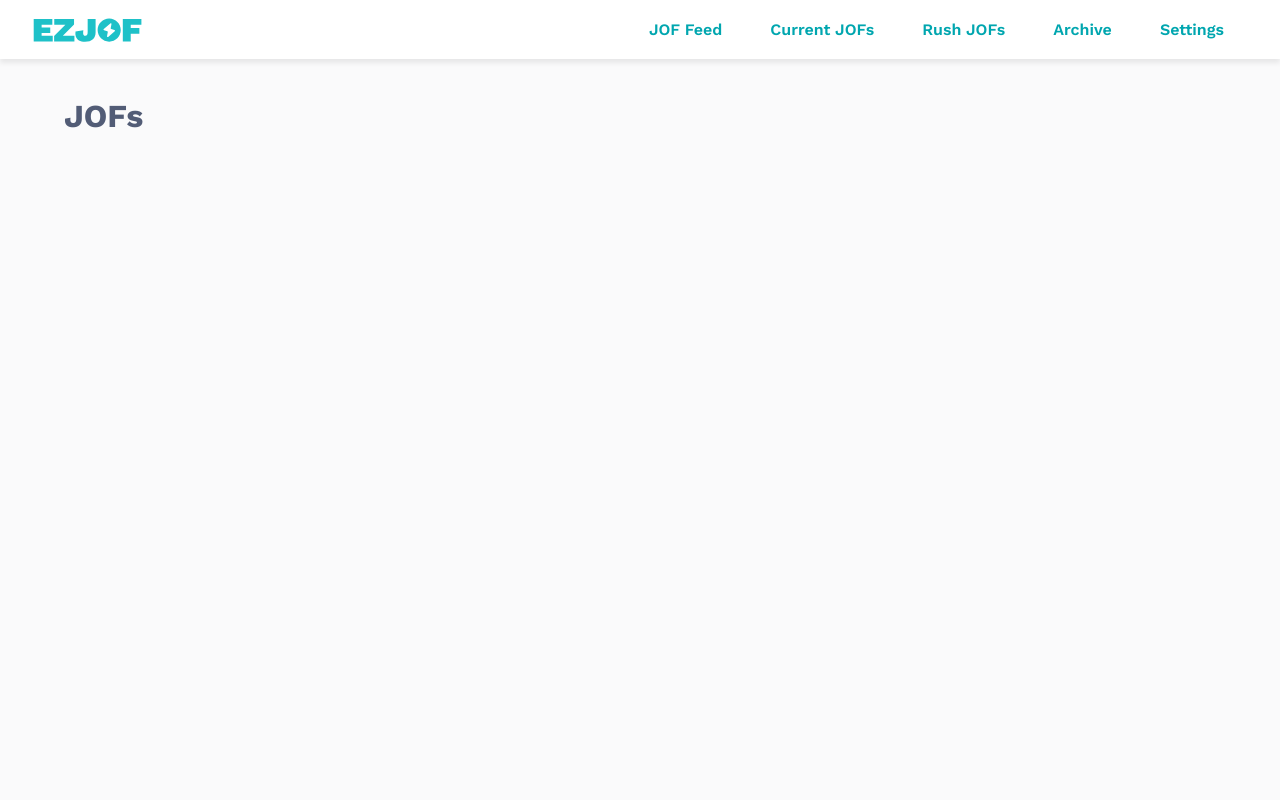
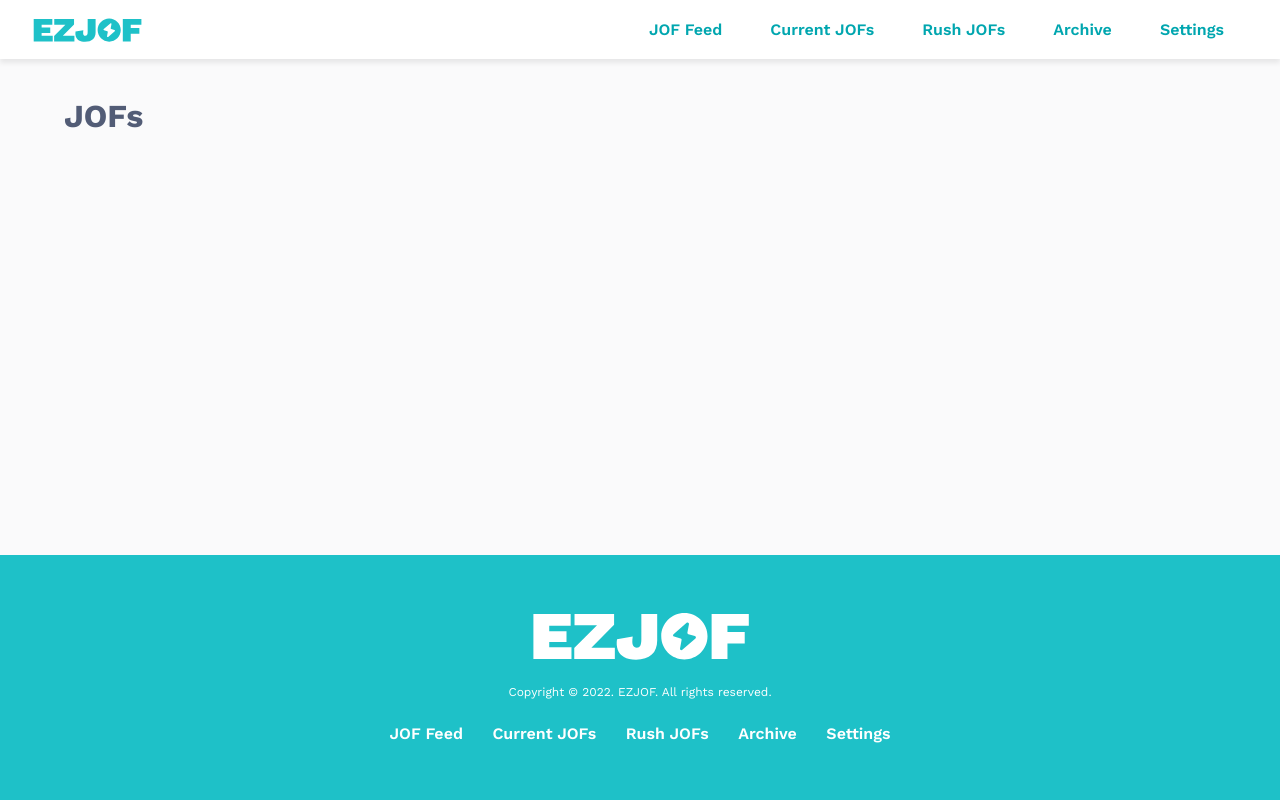
Before and after one commit to daggerss/ezjof, a Django app: page /home in a window 1280 px wide. Run offline with Django 4.2, Linux system fonts and the light colour scheme; parts of the project's set-up code (start-up, migrations or seed data) failed here and were passed over.

Commit message:
Set up footer

```diff
--- a/static/css/styles.css
+++ b/static/css/styles.css
@@ -19,7 +19,7 @@ body {
 
 /* Navigation */
 
-nav
+#navbar
 {
     background: #FFFFFF;
     box-shadow: 0px 4px 5px rgba(0, 0, 0, 0.08);
@@ -30,22 +30,64 @@ nav
     padding: 0 32px;
 }
 
-nav > #logotype
+#navbar > #logotype
 {
     height: 40px;
     width: auto;
     margin-right: auto;
 }
 
-nav > a
+#navbar > a
 {
     padding: 20px 24px;
-    font-weight: 600;
 }
 
-nav > a:hover
+#navbar > a:hover
 {
     color: #1EC1C8;
+}
+
+footer
+{
+    position: absolute;
+    height: 245px;
+    left: 0%;
+    right: 0%;
+    bottom: 0px;
+    background: #1EC1C8;
+    display: flex;
+    flex-direction: column;
+    justify-content: center;
+    align-items: center;
+}
+
+footer > #footerlogo
+{
+    width: auto;
+    height: 80px;
+    margin: 4px;
+}
+
+footer > p
+{
+    color: #FFFFFF;
+    margin: 4px;
+}
+
+#sitemap
+{
+    margin: 20px;
+}
+
+#sitemap > a
+{
+    color: #FFFFFF;
+    margin: 12px;
+}
+
+#sitemap > a:hover
+{
+    opacity: 0.75;
 }
 
 /* Branding */
@@ -95,6 +137,12 @@ main > h1
     line-height: 24px;
 }
 
+.xs
+{
+    font-size: 12px;
+    line-height: 16px;
+}
+
 .semibold
 {
     font-weight: 600;
@@ -114,6 +162,7 @@ a
 {
     text-decoration: none;
     color: #00A6AF;
+    font-weight: 600;
 }
 
 /* Buttons */
--- a/templates/base.html
+++ b/templates/base.html
@@ -26,7 +26,17 @@
             <h1>{% block heading %}JOFs{% endblock %}</h1>
             {% block content %}{% endblock %}
         </main>
-
+        <footer>
+            <img id="footerlogo" src="{% static 'images/Logotype_White.svg' %}" alt="EZJOF Logo">
+            <p class="xs">Copyright © 2022. EZJOF. All rights reserved.</p>
+            <nav id="sitemap">
+                <a href="{% url 'home' %}">JOF Feed</a>
+                <a href="{% url 'home' %}">Current JOFs</a>
+                <a href="{% url 'home' %}">Rush JOFs</a>
+                <a href="{% url 'home' %}">Archive</a>
+                <a href="{% url 'home' %}">Settings</a>
+            </nav>
+        </footer>
         {% block scripts %}{% endblock %}
     </body>
 </html>
```
Also changed, not shown: static/images/Logotype_White.svg (added).
